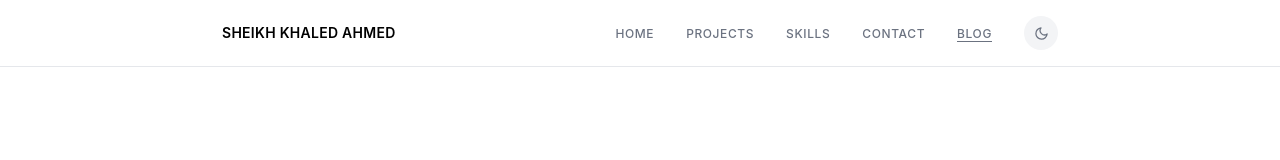
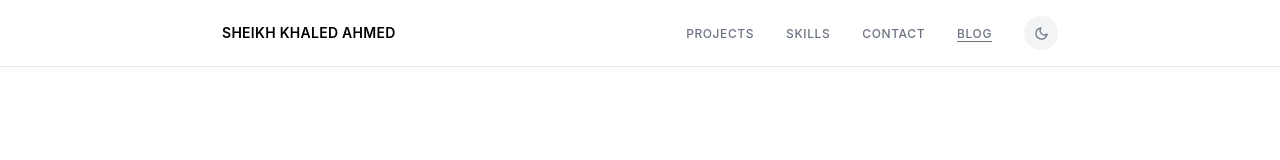
Before and after one commit to ei-sei/ei-sei.github.io, a React (Vite) app: page /#/ in a window 1280 px wide. Shown: the top 160 px of the page. Built offline with nearby package versions, Linux system fonts and the light colour scheme.

Commit message:
fix: remove redundant home link from navbar

```diff
--- a/src/views/components/Navbar.jsx
+++ b/src/views/components/Navbar.jsx
@@ -71,20 +71,6 @@ export default function Navbar() {
 
         <ul className={`${styles.nav} ${isOpen ? styles.open : ""}`}>
           <li>
-            <Link
-              to="/"
-              onClick={(e) => {
-                setIsOpen(false);
-                if (location.pathname === "/") {
-                  e.preventDefault();
-                  window.scrollTo({ top: 0, behavior: "smooth" });
-                }
-              }}
-            >
-              Home
-            </Link>
-          </li>
-          <li>
             <a
               href="#projects"
               onClick={(e) => handleSectionClick(e, "projects")}
```
